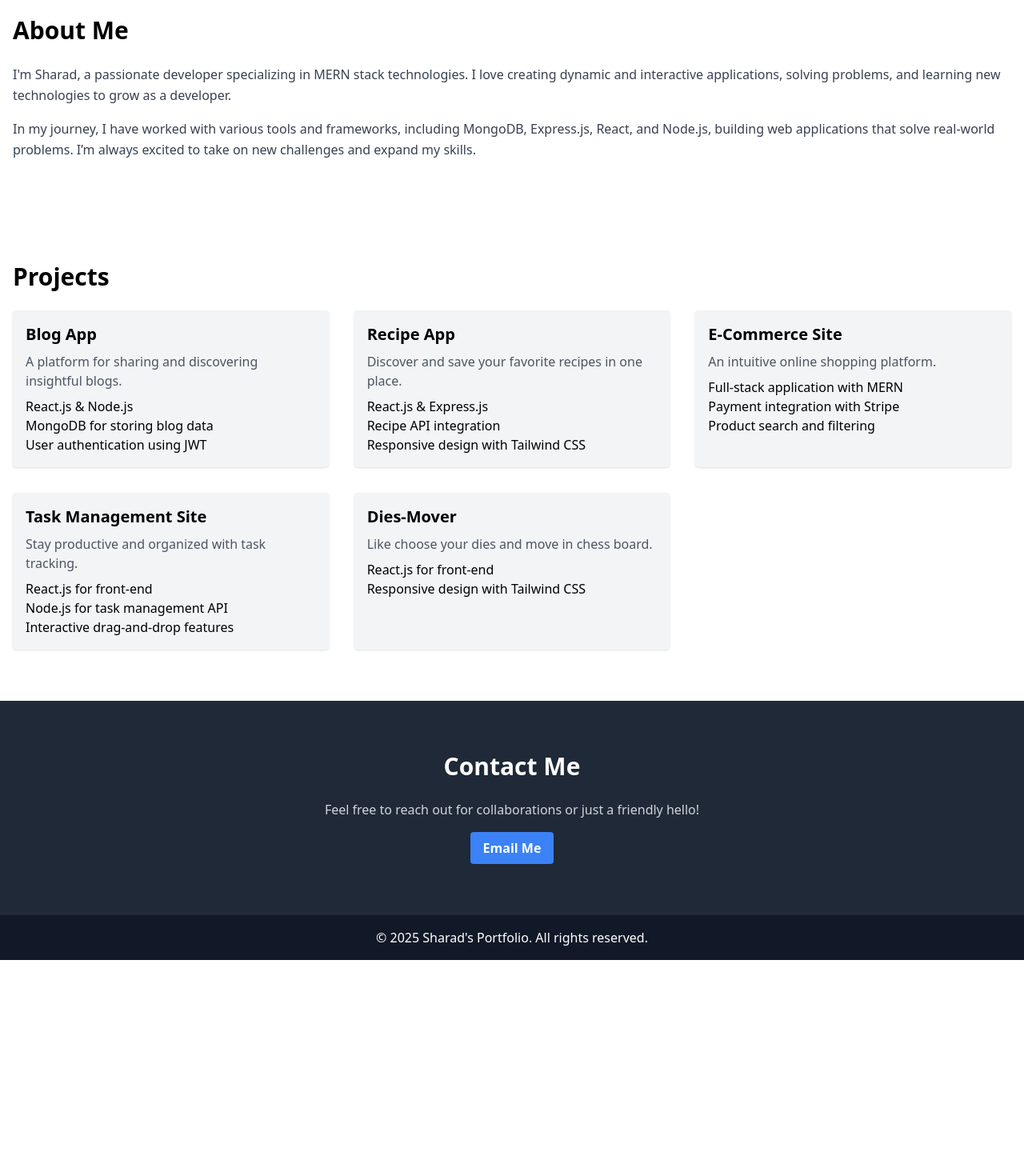
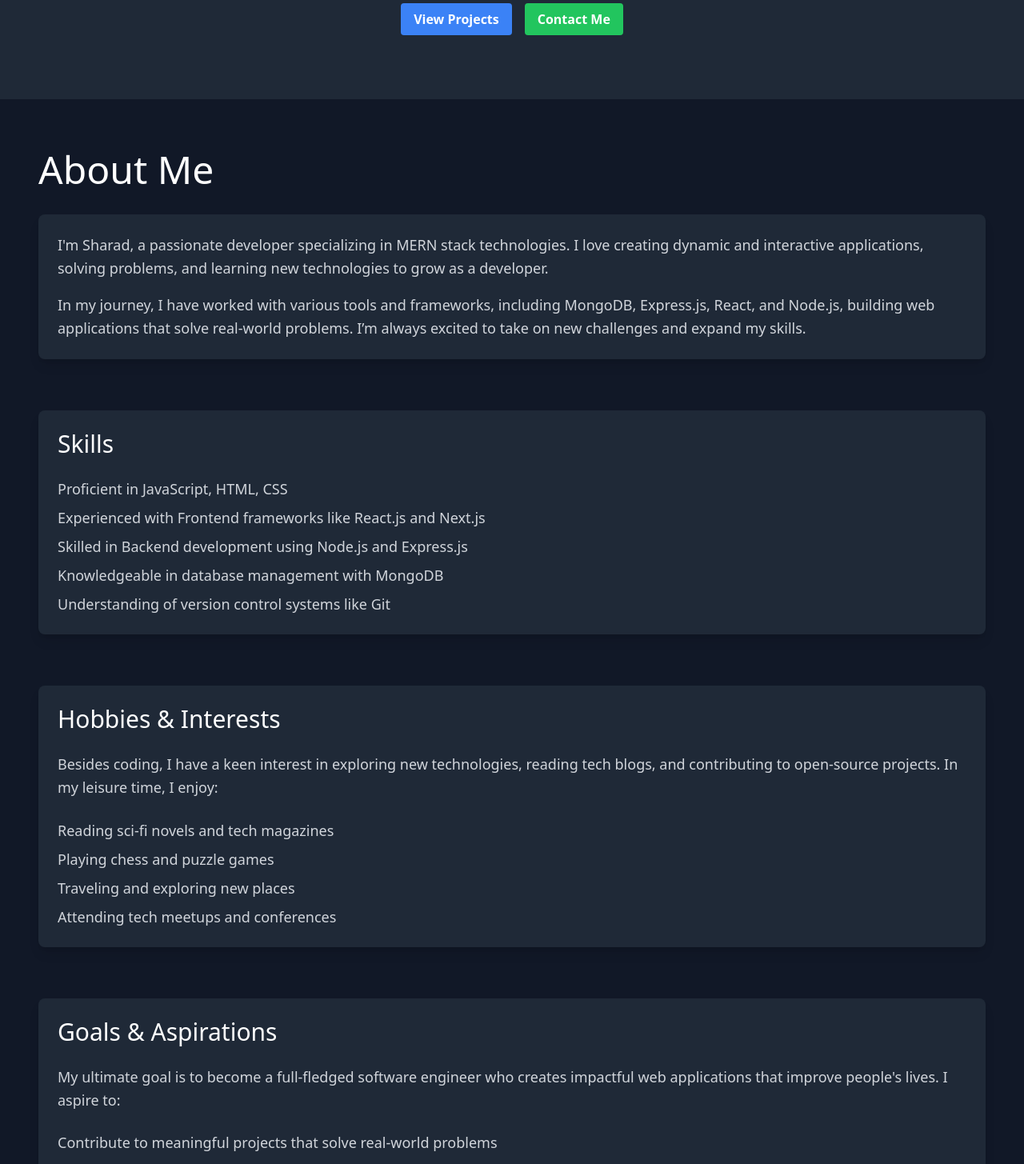
Before and after one commit to sharadpatel18/protfolio, a Next.js app: page / in a window 1280 px wide. Shown: the part 400-1855 px from the top of the page at 80% size. Before the commit the page ends 1600 px from the top, so only its background shows below. Built offline with nearby package versions, Linux system fonts and the light colour scheme.

Commit message:
major changes

```diff
--- a/app/components/About.js
+++ b/app/components/About.js
@@ -4,21 +4,81 @@ import { motion } from 'framer-motion';
 
 export default function About() {
   return (
-    <section id="about" className="container mx-auto py-16 px-4">
+    <section id="about" className="bg-gray-900 text-gray-300 py-16 px-6 md:px-12">
       <motion.h2
-        className="text-3xl font-bold mb-6"
+        className="text-5xl font-light mb-8 text-white"
         initial={{ x: -200 }}
         animate={{ x: 0 }}
-        transition={{ type: 'spring', stiffness: 50 }}
+        transition={{ type: 'spring', stiffness: 60 }}
       >
         About Me
       </motion.h2>
-      <p className="text-gray-700 leading-relaxed mb-4">
-        I'm Sharad, a passionate developer specializing in MERN stack technologies. I love creating dynamic and interactive applications, solving problems, and learning new technologies to grow as a developer.
-      </p>
-      <p className="text-gray-700 leading-relaxed">
-        In my journey, I have worked with various tools and frameworks, including MongoDB, Express.js, React, and Node.js, building web applications that solve real-world problems. I’m always excited to take on new challenges and expand my skills.
-      </p>
+      <div className="space-y-16">
+        <motion.div
+          className="bg-gray-800 p-6 rounded-lg shadow-lg"
+          initial={{ opacity: 0 }}
+          animate={{ opacity: 1 }}
+          transition={{ duration: 0.5 }}
+        >
+          <p className="leading-relaxed mb-4 text-lg">
+            I'm Sharad, a passionate developer specializing in MERN stack technologies. I love creating dynamic and interactive applications, solving problems, and learning new technologies to grow as a developer.
+          </p>
+          <p className="leading-relaxed text-lg">
+            In my journey, I have worked with various tools and frameworks, including MongoDB, Express.js, React, and Node.js, building web applications that solve real-world problems. I’m always excited to take on new challenges and expand my skills.
+          </p>
+        </motion.div>
+
+        <motion.div
+          className="bg-gray-800 p-6 rounded-lg shadow-lg"
+          initial={{ opacity: 0 }}
+          animate={{ opacity: 1 }}
+          transition={{ duration: 0.5 }}
+        >
+          <h3 className="text-3xl font-light mb-6 text-white">Skills</h3>
+          <ul className="space-y-2 text-lg">
+            <li>Proficient in JavaScript, HTML, CSS</li>
+            <li>Experienced with Frontend frameworks like React.js and Next.js</li>
+            <li>Skilled in Backend development using Node.js and Express.js</li>
+            <li>Knowledgeable in database management with MongoDB</li>
+            <li>Understanding of version control systems like Git</li>
+          </ul>
+        </motion.div>
+
+        <motion.div
+          className="bg-gray-800 p-6 rounded-lg shadow-lg"
+          initial={{ opacity: 0 }}
+          animate={{ opacity: 1 }}
+          transition={{ duration: 0.5 }}
+        >
+          <h3 className="text-3xl font-light mb-6 text-white">Hobbies & Interests</h3>
+          <p className="leading-relaxed mb-6 text-lg">
+            Besides coding, I have a keen interest in exploring new technologies, reading tech blogs, and contributing to open-source projects. In my leisure time, I enjoy:
+          </p>
+          <ul className="space-y-2 text-lg">
+            <li>Reading sci-fi novels and tech magazines</li>
+            <li>Playing chess and puzzle games</li>
+            <li>Traveling and exploring new places</li>
+            <li>Attending tech meetups and conferences</li>
+          </ul>
+        </motion.div>
+
+        <motion.div
+          className="bg-gray-800 p-6 rounded-lg shadow-lg"
+          initial={{ opacity: 0 }}
+          animate={{ opacity: 1 }}
+          transition={{ duration: 0.5 }}
+        >
+          <h3 className="text-3xl font-light mb-6 text-white">Goals & Aspirations</h3>
+          <p className="leading-relaxed mb-6 text-lg">
+            My ultimate goal is to become a full-fledged software engineer who creates impactful web applications that improve people's lives. I aspire to:
+          </p>
+          <ul className="space-y-2 text-lg">
+            <li>Contribute to meaningful projects that solve real-world problems</li>
+            <li>Keep up with the latest trends and advancements in web development</li>
+            <li>Mentor and share knowledge with fellow developers and tech enthusiasts</li>
+          </ul>
+        </motion.div>
+      </div>
     </section>
   );
 }
--- a/app/components/Contact.js
+++ b/app/components/Contact.js
@@ -14,7 +14,10 @@ export default function Contact() {
           >
           Contact Me
         </motion.h2>
-        <p className="text-gray-300 mb-4">Feel free to reach out for collaborations or just a friendly hello!</p>
+        <p className="text-gray-300 mb-4">Feel free to reach out for collaborations, inquiries, or just a friendly hello!</p>
+        <p className="text-gray-300 mb-6">You can also find me on social media platforms. Let's connect and share ideas!</p>
+
+        <div className="flex justify-center gap-4 mb-6">
           <motion.a
             href="mailto:sharadpatel1807@gmail.com"
             className="bg-blue-500 hover:bg-blue-700 text-white font-bold py-2 px-4 rounded inline-block"
@@ -22,6 +25,56 @@ export default function Contact() {
           >
             Email Me
           </motion.a>
+          <motion.a
+            href="https://www.linkedin.com/feed/?trk=onboarding-landing"
+            target="_blank"
+            rel="noopener noreferrer"
+            className="bg-blue-700 hover:bg-blue-900 text-white font-bold py-2 px-4 rounded inline-block"
+            whileHover={{ scale: 1.1 }}
+          >
+            LinkedIn
+          </motion.a>
+          <motion.a
+            href="https://github.com/sharadpatel18"
+            target="_blank"
+            rel="noopener noreferrer"
+            className="bg-gray-700 hover:bg-gray-900 text-white font-bold py-2 px-4 rounded inline-block"
+            whileHover={{ scale: 1.1 }}
+          >
+            GitHub
+          </motion.a>
+        </div>
+
+
+        <div className="flex justify-center gap-4">
+          <motion.a
+            href="https://twitter.com/sharadpatel"
+            target="_blank"
+            rel="noopener noreferrer"
+            className="bg-blue-400 hover:bg-blue-600 text-white font-bold py-2 px-4 rounded inline-block"
+            whileHover={{ scale: 1.1 }}
+          >
+            Twitter
+          </motion.a>
+          <motion.a
+            href="https://www.instagram.com/sharad_patel___7"
+            target="_blank"
+            rel="noopener noreferrer"
+            className="bg-pink-500 hover:bg-pink-700 text-white font-bold py-2 px-4 rounded inline-block"
+            whileHover={{ scale: 1.1 }}
+          >
+            Instagram
+          </motion.a>
+          <motion.a
+            href="https://www.facebook.com/sharad.laniya.7"
+            target="_blank"
+            rel="noopener noreferrer"
+            className="bg-blue-600 hover:bg-blue-800 text-white font-bold py-2 px-4 rounded inline-block"
+            whileHover={{ scale: 1.1 }}
+          >
+            Facebook
+          </motion.a>
+        </div>
       </div>
     </section>
   );
--- a/app/components/Hero.js
+++ b/app/components/Hero.js
@@ -14,6 +14,30 @@ export default function Hero() {
       <h2 className="text-4xl md:text-5xl font-bold">Hi, I'm Sharad</h2>
       <p className="text-xl mt-4 md:text-2xl">A MERN Stack Developer in the Making</p>
       <p className="text-lg mt-2">Passionate about building web applications with the latest technologies</p>
+
+      <p className="text-md mt-2">Location: Gandhinagar, Gujarat, India</p>
+      <p className="text-md mt-2">Experience: 1 year of hands-on coding and project building</p>
+      <p className="text-md mt-2">Tech Stack: MongoDB, Express.js, React, Node.js</p>
+
+      <motion.div
+        className="flex justify-center mt-8"
+        initial={{ scale: 0 }}
+        animate={{ scale: 1 }}
+        transition={{ duration: 0.5 }}
+      >
+        <a
+          href="#projects"
+          className="bg-blue-500 hover:bg-blue-700 text-white font-bold py-2 px-4 rounded mr-4"
+        >
+          View Projects
+        </a>
+        <a
+          href="#contact"
+          className="bg-green-500 hover:bg-green-700 text-white font-bold py-2 px-4 rounded"
+        >
+          Contact Me
+        </a>
+      </motion.div>
     </motion.section>
   );
 }
--- a/app/components/Projects.js
+++ b/app/components/Projects.js
@@ -14,17 +14,20 @@ export default function Projects() {
   const handleTaskApp = () => {
     window.open('https://github.com/sharadpatel18/task-management-app', '_blank');
   }
+
   const handleEcommerceApp = () => {
     window.open('https://github.com/sharadpatel18/e-commers-site', '_blank');
   }
+
   const handleDiesMover = () => {
     window.open('https://github.com/sharadpatel18/chess', '_blank');
   }
+
   return (
-    <section id="projects" className="bg-white py-16 px-4">
+    <section id="projects" className="bg-gray-900 py-16 px-6 md:px-12">
       <div className="container mx-auto">
         <motion.h2
-          className="text-3xl font-bold mb-6"
+          className="text-5xl font-light mb-12 text-white"
           initial={{ scale: 0.5 }}
           animate={{ scale: 1 }}
           transition={{ duration: 0.5 }}
@@ -33,70 +36,74 @@ export default function Projects() {
         </motion.h2>
         <div className="grid grid-cols-1 sm:grid-cols-2 lg:grid-cols-3 gap-8">
           <motion.div
-            className="bg-gray-100 p-4 rounded shadow"
+            className="bg-gray-800 p-6 rounded-lg shadow-lg hover:scale-105 transition-all cursor-pointer"
             whileHover={{ scale: 1.05 }}
             transition={{ type: 'spring', stiffness: 300 }}
             onClick={handleBlog}
           >
-            <h3 className="text-xl font-bold">Blog App</h3>
-            <p className="text-gray-600 mt-2">A platform for sharing and discovering insightful blogs.</p>
-            <ul className="mt-2">
+            <h3 className="text-2xl font-semibold text-white">Blog App</h3>
+            <p className="text-gray-400 mt-2">A platform for sharing and discovering insightful blogs.</p>
+            <ul className="mt-4 text-gray-300">
               <li>React.js & Node.js</li>
               <li>MongoDB for storing blog data</li>
               <li>User authentication using JWT</li>
             </ul>
           </motion.div>
+
           <motion.div
-            className="bg-gray-100 p-4 rounded shadow"
+            className="bg-gray-800 p-6 rounded-lg shadow-lg hover:scale-105 transition-all cursor-pointer"
             whileHover={{ scale: 1.05 }}
             transition={{ type: 'spring', stiffness: 300 }}
             onClick={handleRecipeApp}
           >
-            <h3 className="text-xl font-bold">Recipe App</h3>
-            <p className="text-gray-600 mt-2">Discover and save your favorite recipes in one place.</p>
-            <ul className="mt-2">
+            <h3 className="text-2xl font-semibold text-white">Recipe App</h3>
+            <p className="text-gray-400 mt-2">Discover and save your favorite recipes in one place.</p>
+            <ul className="mt-4 text-gray-300">
               <li>React.js & Express.js</li>
               <li>Recipe API integration</li>
               <li>Responsive design with Tailwind CSS</li>
             </ul>
           </motion.div>
+
           <motion.div
-            className="bg-gray-100 p-4 rounded shadow"
+            className="bg-gray-800 p-6 rounded-lg shadow-lg hover:scale-105 transition-all cursor-pointer"
             whileHover={{ scale: 1.05 }}
             transition={{ type: 'spring', stiffness: 300 }}
             onClick={handleEcommerceApp}
           >
-            <h3 className="text-xl font-bold">E-Commerce Site</h3>
-            <p className="text-gray-600 mt-2">An intuitive online shopping platform.</p>
-            <ul className="mt-2">
+            <h3 className="text-2xl font-semibold text-white">E-Commerce Site</h3>
+            <p className="text-gray-400 mt-2">An intuitive online shopping platform.</p>
+            <ul className="mt-4 text-gray-300">
               <li>Full-stack application with MERN</li>
               <li>Payment integration with Stripe</li>
               <li>Product search and filtering</li>
             </ul>
           </motion.div>
+
           <motion.div
-            className="bg-gray-100 p-4 rounded shadow"
+            className="bg-gray-800 p-6 rounded-lg shadow-lg hover:scale-105 transition-all cursor-pointer"
             whileHover={{ scale: 1.05 }}
             transition={{ type: 'spring', stiffness: 300 }}
             onClick={handleTaskApp}
           >
-            <h3 className="text-xl font-bold">Task Management Site</h3>
-            <p className="text-gray-600 mt-2">Stay productive and organized with task tracking.</p>
-            <ul className="mt-2">
+            <h3 className="text-2xl font-semibold text-white">Task Management Site</h3>
+            <p className="text-gray-400 mt-2">Stay productive and organized with task tracking.</p>
+            <ul className="mt-4 text-gray-300">
               <li>React.js for front-end</li>
               <li>Node.js for task management API</li>
               <li>Interactive drag-and-drop features</li>
             </ul>
           </motion.div>
+
           <motion.div
-            className="bg-gray-100 p-4 rounded shadow"
+            className="bg-gray-800 p-6 rounded-lg shadow-lg hover:scale-105 transition-all cursor-pointer"
             whileHover={{ scale: 1.05 }}
             transition={{ type: 'spring', stiffness: 300 }}
             onClick={handleDiesMover}
           >
-            <h3 className="text-xl font-bold">Dies-Mover</h3>
-            <p className="text-gray-600 mt-2">Like choose your dies and move in chess board.</p>
-            <ul className="mt-2">
+            <h3 className="text-2xl font-semibold text-white">Dies-Mover</h3>
+            <p className="text-gray-400 mt-2">Like choose your dies and move in chess board.</p>
+            <ul className="mt-4 text-gray-300">
               <li>React.js for front-end</li>
               <li>Responsive design with Tailwind CSS</li>
             </ul>
```
Lines whose indentation alone changed are shown as unchanged.
